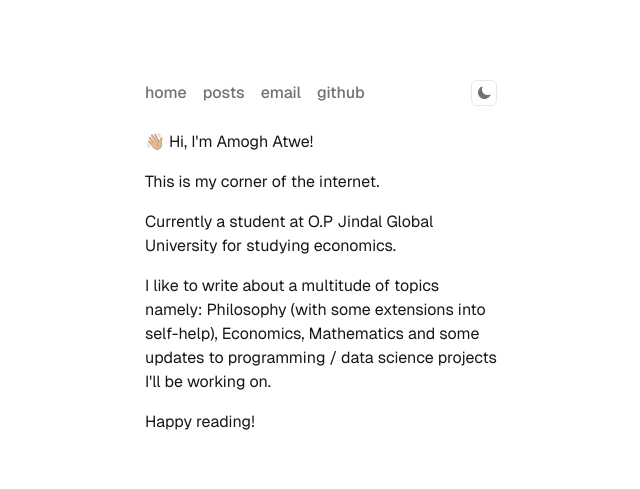
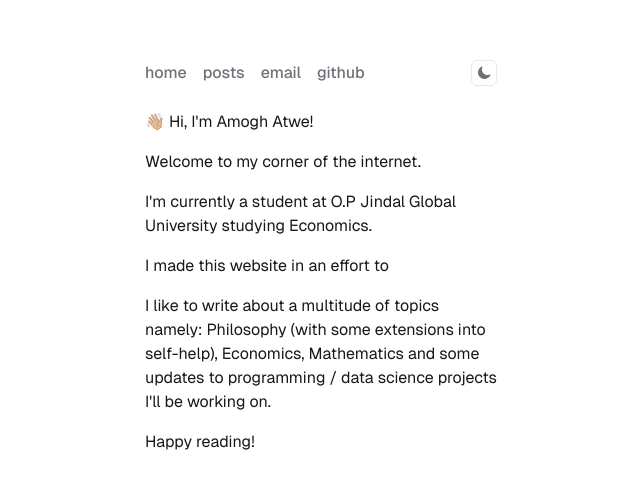
Before and after one commit to amoghatwe/amoghatwe.github.io, an Astro site: page / in a window 1280 px wide. Shown: the part 143-632 px from the top of the page, without its empty margins (319-959 px from the left). Built offline with nearby package versions, Linux system fonts and the light colour scheme; Astro itself is replaced by a stand-in of ours.

Commit message:
Updated index.astro

```diff
--- a/src/pages/index.astro
+++ b/src/pages/index.astro
@@ -10,11 +10,12 @@ import Layout from "../layouts/Layout.astro";
 >
   <main class="space-y-4">
     <h1>👋🏼 Hi, I'm Amogh Atwe!</h1>
-    <p>This is my corner of the internet.</p>
+    <p>Welcome to my corner of the internet.</p>
     <p>
-      Currently a student at O.P Jindal Global University for studying
-      economics.
+      I'm currently a student at O.P Jindal Global University studying
+      Economics.
     </p>
+    <p>I made this website in an effort to</p>
     <p>
       I like to write about a multitude of topics namely: Philosophy (with some
       extensions into self-help), Economics, Mathematics and some updates to
```
